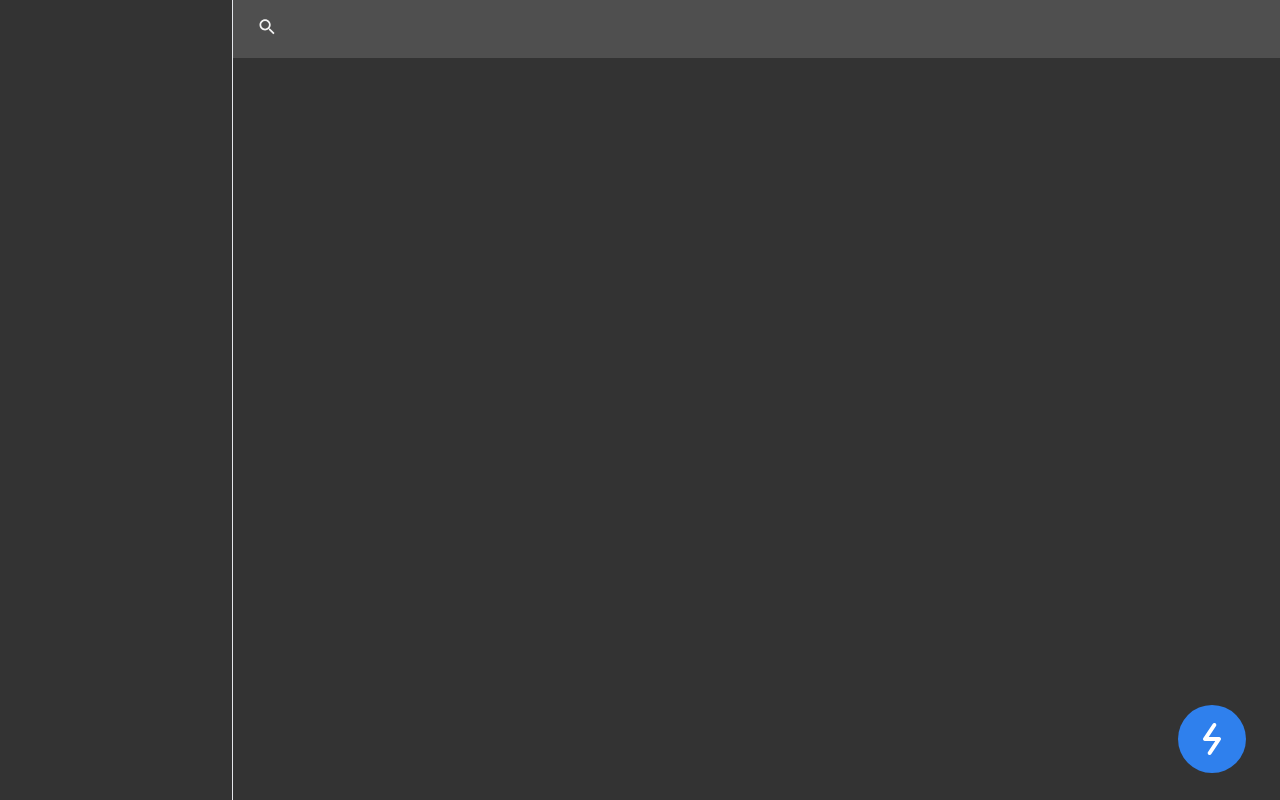
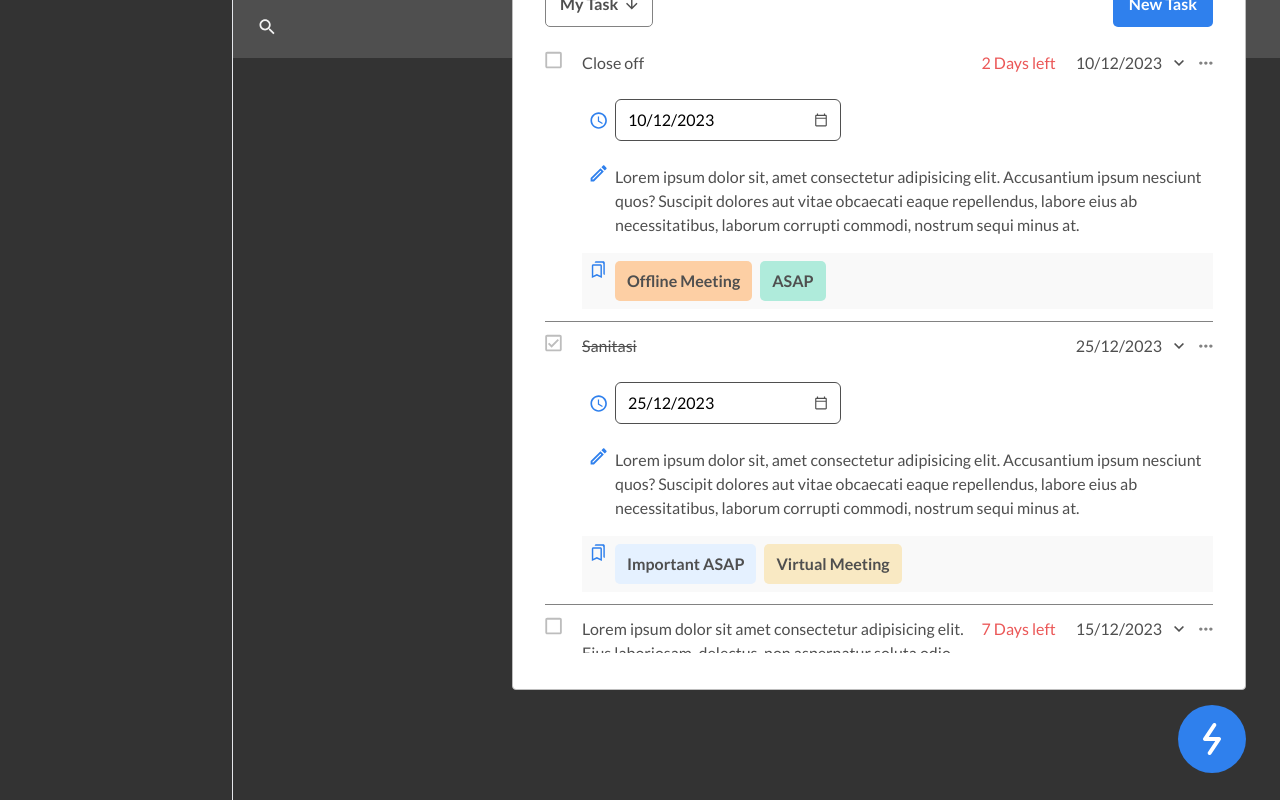
Before and after one commit to andiii-sa/technical-simpul-tech, a React (Create React App) app: page / in a window 1280 px wide. Built offline with nearby package versions, Linux system fonts and the light colour scheme.

Commit message:
Bonus Round Task Stickers

```diff
--- a/src/assets/icons/index.js
+++ b/src/assets/icons/index.js
@@ -146,19 +146,21 @@ export const IconStar = () => (
   </svg>
 );
 
-export const IconBookmarks = () => (
+export const IconBookmarks = ({
+  color = "fill-blue-1",
+  className,
+  ...props
+}) => (
   <svg
-    width="22"
-    height="28"
     viewBox="0 0 22 28"
-    fill="none"
     xmlns="http://www.w3.org/2000/svg"
+    className={`${color} ${className}`}
+    {...props}
   >
     <path
       fillRule="evenodd"
       clipRule="evenodd"
       d="M19.005 0.257324H7.116C5.80952 0.257324 4.75246 1.3889 4.75246 2.77194H16.6295C17.936 2.77194 19.005 3.90352 19.005 5.28656V21.6316L21.3804 22.8889V2.77194C21.3804 1.3889 20.3114 0.257324 19.005 0.257324ZM14.2543 7.80118V24.1085L9.25402 21.8328L8.31573 21.4053L7.37744 21.8328L2.37719 24.1085V7.80118H14.2543ZM2.37712 5.28655H14.2542C15.5607 5.28655 16.6296 6.41813 16.6296 7.80117V27.9181L8.31566 24.1462L0.00170898 27.9181V7.80117C0.00170898 6.41813 1.07065 5.28655 2.37712 5.28655Z"
-      fill="#2F80ED"
     />
   </svg>
 );
--- a/src/components/atoms/DatepickerCustom.jsx
+++ b/src/components/atoms/DatepickerCustom.jsx
@@ -6,7 +6,7 @@ import "react-datepicker/dist/react-datepicker.css";
 
 const DatepickerCustom = ({ date, handleDate = () => {} }) => {
   return (
-    <div className="flex gap-2 items-center">
+    <div className="flex gap-2 items-center p-2">
       <IconSchedule
         color={`${date ? "fill-blue-1" : "fill-gray-2"}`}
         className="w-[17px] h-[17px]"
--- a/src/components/atoms/Dropdown.jsx
+++ b/src/components/atoms/Dropdown.jsx
@@ -10,7 +10,7 @@ const Dropdown = ({ lists = [], label, className, classNameContent }) => {
       </div>
       {open && (
         <div
-          className={`absolute flex flex-col border border-gray-3 rounded-[5px] overflow-hidden bg-white mt-2 ${classNameContent}`}
+          className={`absolute z-10 flex flex-col border border-gray-3 rounded-[5px] overflow-hidden bg-white mt-2 ${classNameContent}`}
         >
           {lists?.map(({ label, className, onClick, ...props }, idx) => (
             <div
--- a/src/components/molecules/FloatButton.jsx
+++ b/src/components/molecules/FloatButton.jsx
@@ -46,7 +46,7 @@ const FloatButton = () => {
       <MenuContext.Provider value={{ handleCloseMenu }}>
         {active?.title === "Inbox" ? <ModalChat /> : null}
         {active?.title === "Task" ? <ModalTask /> : null}
-
+        <ModalTask />
         <Circle
           className={`bg-primary-blue transition-all duration-500 ${
             isActiveMenu ? "!w-0" : ""
--- a/src/components/organisms/ModalTask.jsx
+++ b/src/components/organisms/ModalTask.jsx
@@ -1,11 +1,17 @@
-import { IconArrowDown, IconEdit, IconExpand, IconMore } from "assets/icons";
+import {
+  IconArrowDown,
+  IconBookmarks,
+  IconEdit,
+  IconExpand,
+  IconMore,
+} from "assets/icons";
 import Button from "components/atoms/Button";
 import Checkbox from "components/atoms/Checkbox";
 import DatepickerCustom from "components/atoms/DatepickerCustom";
 import Dropdown from "components/atoms/Dropdown";
 import Modal from "components/atoms/Modal";
 import StateLoading from "components/molecules/StateLoading";
-import { listTask } from "constants/dummyData";
+import { listTags, listTask } from "constants/dummyData";
 import moment from "moment";
 import { useEffect, useMemo, useRef, useState } from "react";
 
@@ -15,6 +21,7 @@ const initTask = {
   title: "Type task title",
   isDone: false,
   date: "",
+  tags: [],
   description: "No Description",
 };
 
@@ -108,6 +115,7 @@ const ModalTask = () => {
               handleChangeTitle={(val) => handleChange(task?.id, val, "title")}
               handleCheckbox={(val) => handleChange(task?.id, val, "isDone")}
               handleDate={(val) => handleChange(task?.id, val, "date")}
+              handleTags={(val) => handleChange(task?.id, val, "tags")}
               handleDescription={(val) =>
                 handleChange(task?.id, val, "description")
               }
@@ -130,8 +138,9 @@ const ItemTask = ({
   handleDelete,
   handleDate,
   handleDescription,
+  handleTags,
 }) => {
-  const [show, setShow] = useState(false);
+  const [show, setShow] = useState(true);
 
   const rangeDate = () => {
     const now = moment(new Date()).format("YYYY-MM-DD");
@@ -146,7 +155,7 @@ const ItemTask = ({
 
   return (
     <div
-      className={`flex gap-5 py-3 ${
+      className={`flex relative gap-5 py-3 ${
         showBorder ? "border-t border-t-gray-3" : ""
       }`}
     >
@@ -207,6 +216,10 @@ const ItemTask = ({
             value={data?.description}
             handleChange={(val) => handleDescription(val)}
           />
+          <TagField
+            value={data?.tags}
+            handleChange={(val) => handleTags(val)}
+          />
         </div>
       </div>
     </div>
@@ -242,7 +255,7 @@ const DescriptionField = ({ value, handleChange = () => {} }) => {
   const [edit, setEdit] = useState(false);
 
   return (
-    <div className="flex gap-2 items-center">
+    <div className="flex gap-2 items-center p-2">
       <IconEdit
         className="w-[17px] h-[17px] flex-none self-start cursor-pointer"
         onClick={() => setEdit(!edit)}
@@ -264,3 +277,63 @@ const DescriptionField = ({ value, handleChange = () => {} }) => {
     </div>
   );
 };
+
+const TagField = ({ value = [], handleChange = () => {} }) => {
+  const [edit, setEdit] = useState(false);
+
+  return (
+    <div className="flex gap-2 items-center bg-blue-2 p-2">
+      <IconBookmarks
+        className="w-[17px] h-[17px] flex-none self-start cursor-pointer"
+        color={value?.length ? "fill-blue-1" : "fill-gray-3"}
+        onClick={() => setEdit(!edit)}
+      />
+      {edit && (
+        <div className="absolute ml-7 bg-white border top-full -mt-2 border-gray-3 p-3 rounded-md z-10 flex flex-col gap-2">
+          {listTags?.map((tag, idx) => (
+            <ItemTag
+              key={idx}
+              color={tag?.color}
+              text={tag?.name}
+              className={`cursor-pointer ${
+                value?.some((s) => s === tag?.name)
+                  ? "border border-blue-1"
+                  : ""
+              }`}
+              onClick={() => {
+                if (value?.some((s) => s === tag?.name)) {
+                  let temp = value?.filter((f) => f !== tag?.name);
+                  handleChange(temp);
+                } else {
+                  let temp = [...value, tag?.name];
+                  handleChange(temp);
+                }
+              }}
+            />
+          ))}
+        </div>
+      )}
+      <div className="flex gap-2 items-center flex-wrap">
+        {value?.map((tag, idx) => (
+          <ItemTag
+            color={listTags?.find((f) => f.name === tag)?.color}
+            text={tag}
+          />
+        ))}
+      </div>
+    </div>
+  );
+};
+
+const ItemTag = ({ className, color, text = "-", ...props }) => {
+  return (
+    <div
+      className={`px-3 py-2 rounded-[5px] ${
+        color || "bg-sticker-blue"
+      } ${className}`}
+      {...props}
+    >
+      <span className="text-gray-2 font-bold">{text}</span>
+    </div>
+  );
+};
--- a/src/constants/dummyData.js
+++ b/src/constants/dummyData.js
@@ -239,6 +239,7 @@ export const listTask = [
     title: "Close off",
     isDone: false,
     date: "10/12/2023",
+    tags: ["Offline Meeting", "ASAP"],
     description:
       "Lorem ipsum dolor sit, amet consectetur adipisicing elit. Accusantium ipsum nesciunt quos? Suscipit dolores aut vitae obcaecati eaque repellendus, labore eius ab necessitatibus, laborum corrupti commodi, nostrum sequi minus at.",
   },
@@ -248,6 +249,7 @@ export const listTask = [
     title: "Sanitasi",
     isDone: true,
     date: "25/12/2023",
+    tags: ["Important ASAP", "Virtual Meeting"],
     description:
       "Lorem ipsum dolor sit, amet consectetur adipisicing elit. Accusantium ipsum nesciunt quos? Suscipit dolores aut vitae obcaecati eaque repellendus, labore eius ab necessitatibus, laborum corrupti commodi, nostrum sequi minus at.",
   },
@@ -262,3 +264,38 @@ export const listTask = [
       "Lorem ipsum dolor sit, amet consectetur adipisicing elit. Accusantium ipsum nesciunt quos? Suscipit dolores aut vitae obcaecati eaque repellendus, labore eius ab necessitatibus, laborum corrupti commodi, nostrum sequi minus at.",
   },
 ];
+
+export const listTags = [
+  {
+    name: "Important ASAP",
+    color: "bg-blue-3",
+  },
+  {
+    name: "Offline Meeting",
+    color: "bg-sticker-orange-1",
+  },
+  {
+    name: "Virtual Meeting",
+    color: "bg-sticker-orange-2",
+  },
+  {
+    name: "ASAP",
+    color: "bg-sticker-green-1",
+  },
+  {
+    name: "Client Related",
+    color: "bg-sticker-green-2",
+  },
+  {
+    name: "Self Task",
+    color: "bg-sticker-violet",
+  },
+  {
+    name: "Appointments",
+    color: "bg-sticker-pink",
+  },
+  {
+    name: "Court Related",
+    color: "bg-sticker-darkblue",
+  },
+];
--- a/tailwind.config.js
+++ b/tailwind.config.js
@@ -34,6 +34,7 @@ module.exports = {
           "green-2": "#CBF1C2",
           violet: "#CFCEF9",
           pink: "#F9E0FD",
+          darkblue: "#9DD0ED",
         },
         gray: {
           1: "#333333",
@@ -49,6 +50,8 @@ module.exports = {
         },
         blue: {
           1: "#2F80ED",
+          2: "#F9F9F9",
+          3: "#E5F1FF",
         },
       },
       transitionDuration: {},
```
